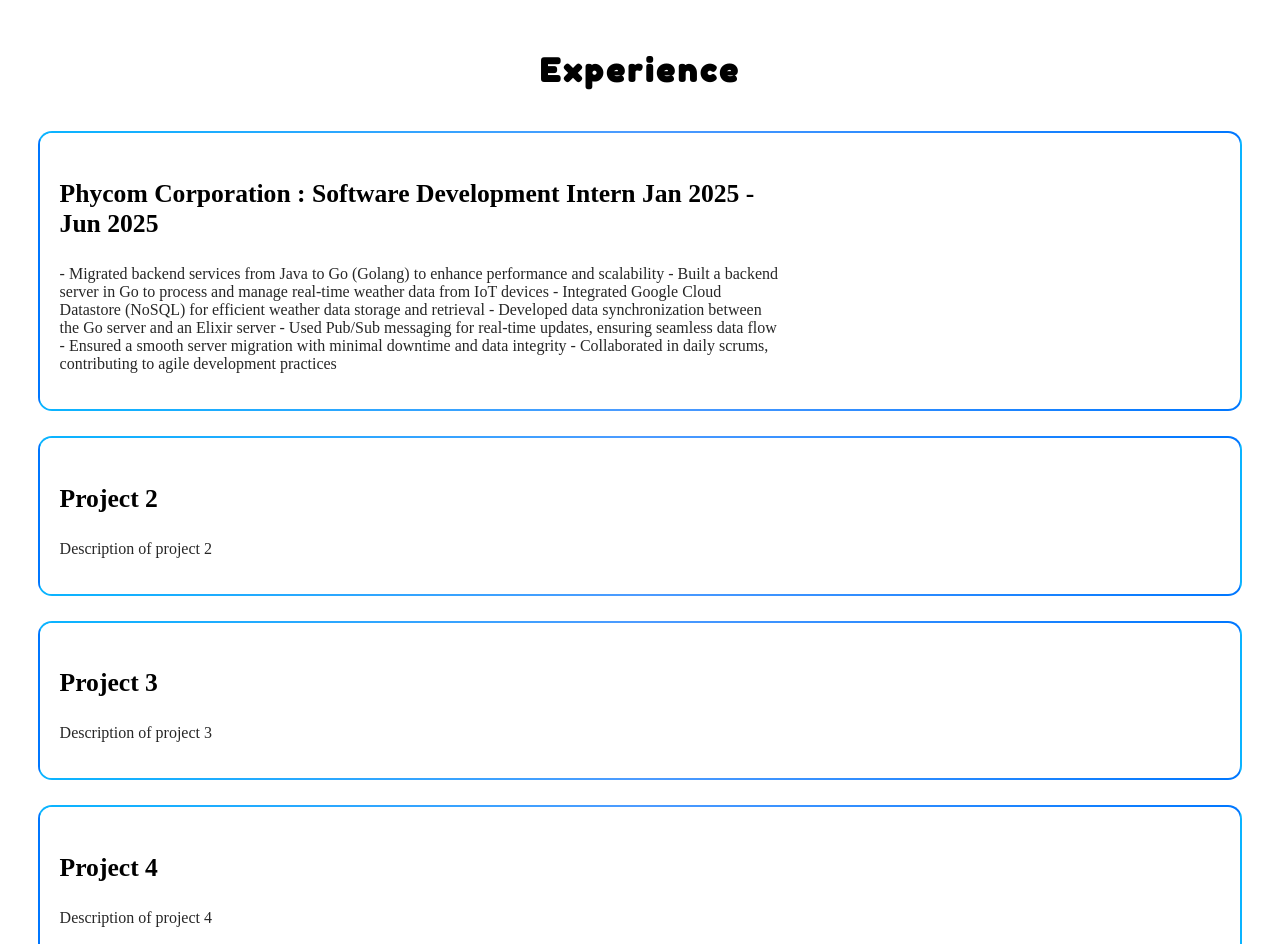
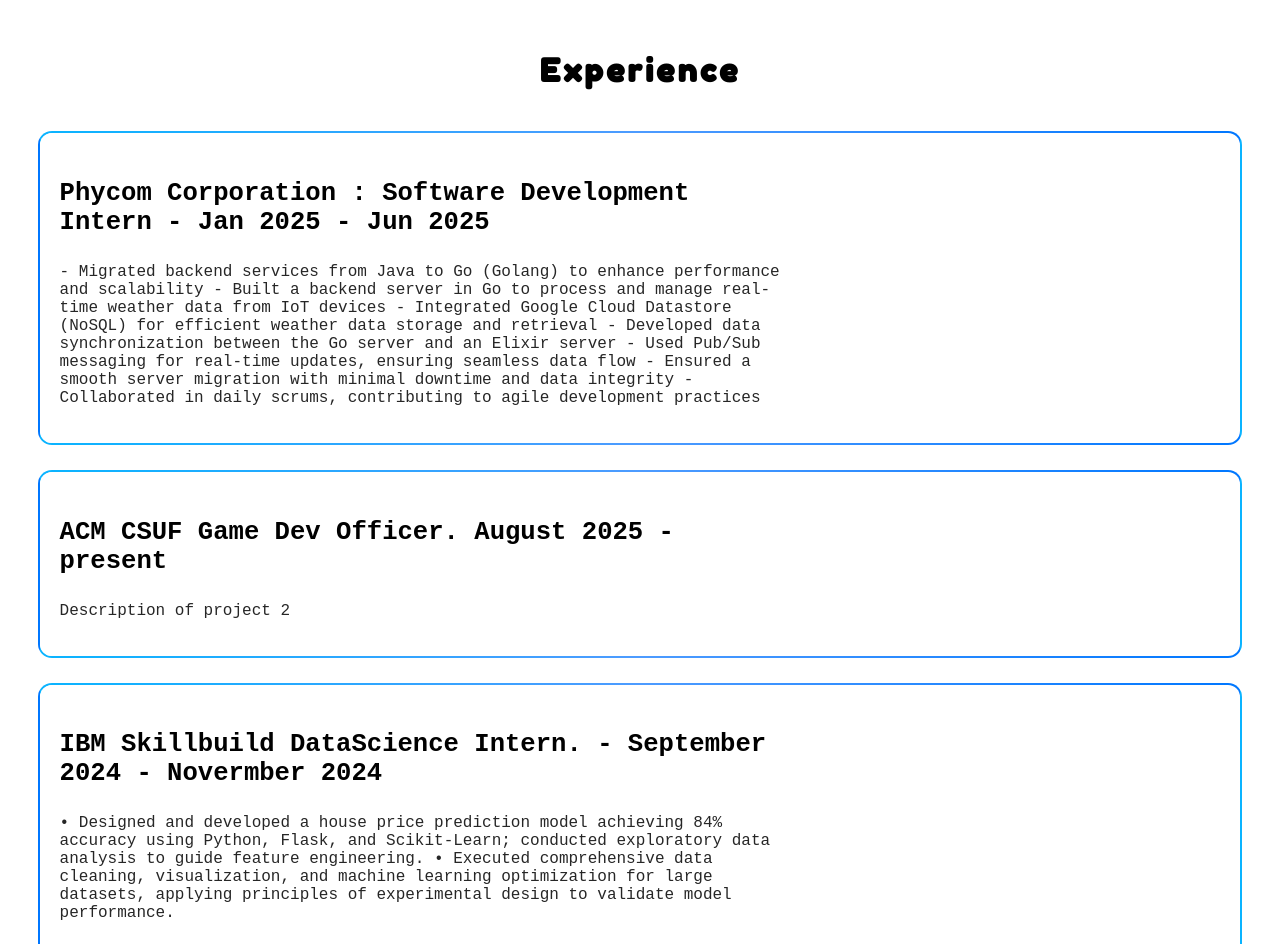
Before and after one commit to Ruman2304/Reactportfolio, a React (Vite) app: page / in a window 1280 px wide. Shown: the part 2480-3424 px from the top of the page. Built offline with nearby package versions, Linux system fonts and the light colour scheme.

Commit message:
ruman commit

```diff
--- a/src/experience.css
+++ b/src/experience.css
@@ -14,7 +14,7 @@
   background: white;
   border-radius: 14px;
   overflow: hidden;
-
+font-family: 'Courier New', Courier, monospace;
   border: 2px solid transparent;
   background-clip: padding-box, border-box;
   background-image:
--- a/src/experience.jsx
+++ b/src/experience.jsx
@@ -5,24 +5,20 @@
 const experience = [
   {
     id: 1,
-    title: "Phycom Corporation : Software Development Intern Jan 2025 - Jun 2025",
+    title: "Phycom Corporation : Software Development Intern - Jan 2025 - Jun 2025",
     desc: "- Migrated backend services from Java to Go (Golang) to enhance performance and scalability - Built a backend server in Go to process and manage real-time weather data from IoT devices - Integrated Google Cloud Datastore (NoSQL) for efficient weather data storage and retrieval - Developed data synchronization between the Go server and an Elixir server - Used Pub/Sub messaging for real-time updates, ensuring seamless data flow - Ensured a smooth server migration with minimal downtime and data integrity - Collaborated in daily scrums, contributing to agile development practices",
   },
   {
     id: 2,
-    title: "Project 2",
+    title: "ACM CSUF Game Dev Officer. August 2025 - present",
     desc: "Description of project 2",
   },
   {
     id: 3,
-    title: "Project 3",
-    desc: "Description of project 3",
+    title: "IBM Skillbuild DataScience Intern. - September 2024 - Novermber 2024",
+    desc: "• Designed and developed a house price prediction model achieving 84% accuracy using Python, Flask, and Scikit-Learn; conducted exploratory data analysis to guide feature engineering. • Executed comprehensive data cleaning, visualization, and machine learning optimization for large datasets, applying principles of experimental design to validate model performance.",
   },
-  {
-    id: 4,
-    title: "Project 4",
-    desc: "Description of project 4",
-  },
+
 ];
 
 function Experiencecards() {
```
